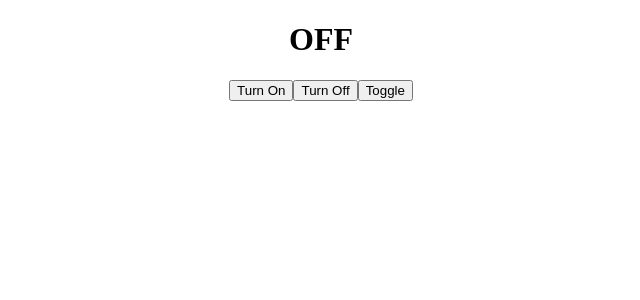
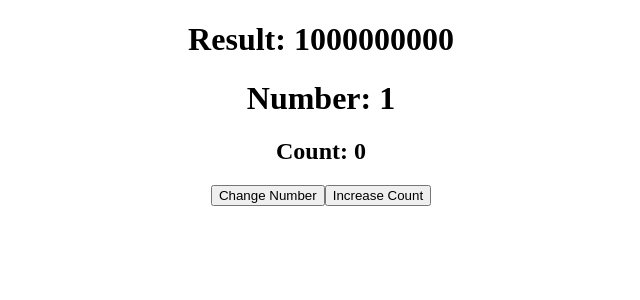
Before and after one commit to rohitware/react-playground, a React app: page / in a window 1280 px wide. Shown: the top 300 px of the page, without its empty margins (319-959 px from the left). Built offline with nearby package versions, Linux system fonts and the light colour scheme; the HTML template or start-up script is replaced by a standard one.

Commit message:
useMemo - UseMemoDemo

```diff
--- a/src/App.jsx
+++ b/src/App.jsx
@@ -23,6 +23,7 @@ import UseContextDemo from "./useContext/UseContextDemo";
 import AuthDemo from "./useContext/AuthDemo";
 import CounterReducer from "./useReducer/CounterReducer";
 import LightReducer from "./useReducer/LightReducer";
+import UseMemoDemo from "./useMemo/UseMemoDemo";
 
 function App() {
   return (
@@ -52,7 +53,8 @@ function App() {
       {/* <RefName /> */}
       {/* <UseContextDemo /> */}
       {/* <CounterReducer /> */}
-      <LightReducer />
+      {/* <LightReducer /> */}
+      <UseMemoDemo />
     </div>
   );
 }
--- /dev/null
+++ b/src/useMemo/UseMemoDemo.jsx
@@ -0,0 +1,32 @@
+import { useState, useMemo } from "react";
+
+function slowFunction(num) {
+  console.log("calculating...");
+  let result = 0;
+  for (let i = 0; i < 1000000000; i++) {
+    result += num;
+  }
+  return result;
+}
+
+function UseMemoDemo() {
+  const [number, setNumber] = useState(1);
+  const [count, setCount] = useState(0);
+
+  const result = useMemo(() => {
+    return slowFunction(number);
+  }, [number]);
+
+  return (
+    <div>
+      <h1>Result: {result}</h1>
+      <h1>Number: {number}</h1>
+      <h2>Count: {count}</h2>
+
+      <button onClick={() => setNumber(number + 1)}>Change Number</button>
+      <button onClick={() => setCount(count + 1)}>Increase Count</button>
+    </div>
+  );
+}
+
+export default UseMemoDemo;
```
